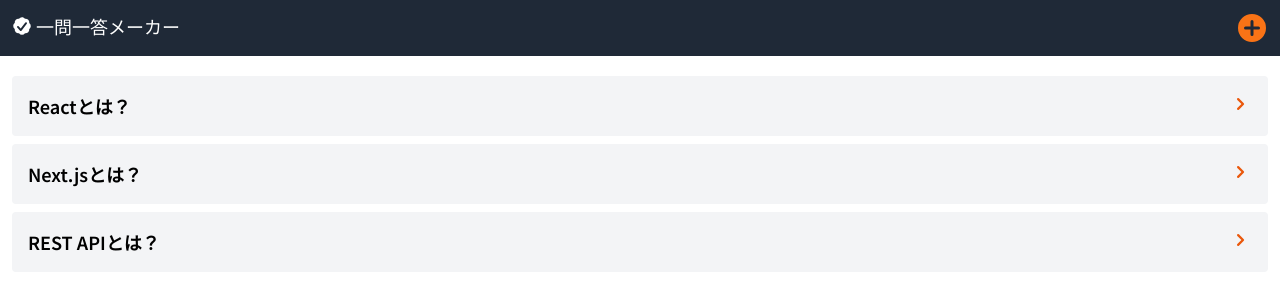
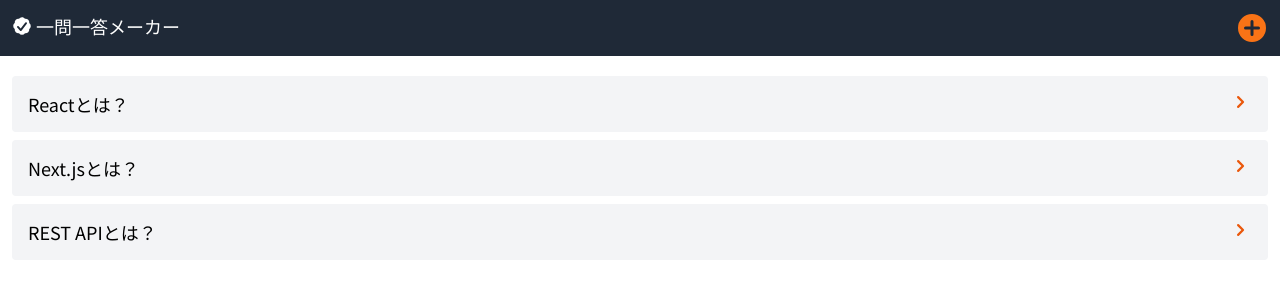
Before and after one commit to thasegawadesign/question-and-answer-frontend, a Next.js app: page / in a window 1280 px wide. Shown: the top 300 px of the page. Built offline with nearby package versions, Linux system fonts and the light colour scheme; what tailwindcss-radix would draw is missing.

Commit message:
fix: adjustment style

```diff
--- a/src/app/page.tsx
+++ b/src/app/page.tsx
@@ -14,9 +14,7 @@
             className={clsx("rounded bg-gray-100")}
           >
             <Accordion.AccordionTrigger
-              className={clsx(
-                "group flex w-full justify-between px-4 py-4 font-semibold"
-              )}
+              className={clsx("group flex w-full justify-between px-4 py-3.5")}
             >
               <span className={clsx("text-lg")}>Reactとは？</span>
               <ChevronRightIcon
@@ -34,9 +32,7 @@
             className={clsx("rounded bg-gray-100")}
           >
             <Accordion.AccordionTrigger
-              className={clsx(
-                "group flex w-full justify-between px-4 py-4 font-semibold"
-              )}
+              className={clsx("group flex w-full justify-between px-4 py-3.5")}
             >
               <span className={clsx("text-lg")}>Next.jsとは？</span>
               <ChevronRightIcon
@@ -54,9 +50,7 @@
             className={clsx("rounded bg-gray-100")}
           >
             <Accordion.AccordionTrigger
-              className={clsx(
-                "group flex w-full justify-between px-4 py-4 font-semibold"
-              )}
+              className={clsx("group flex w-full justify-between px-4 py-3.5")}
             >
               <span className={clsx("text-lg")}>REST APIとは？</span>
               <ChevronRightIcon
```
